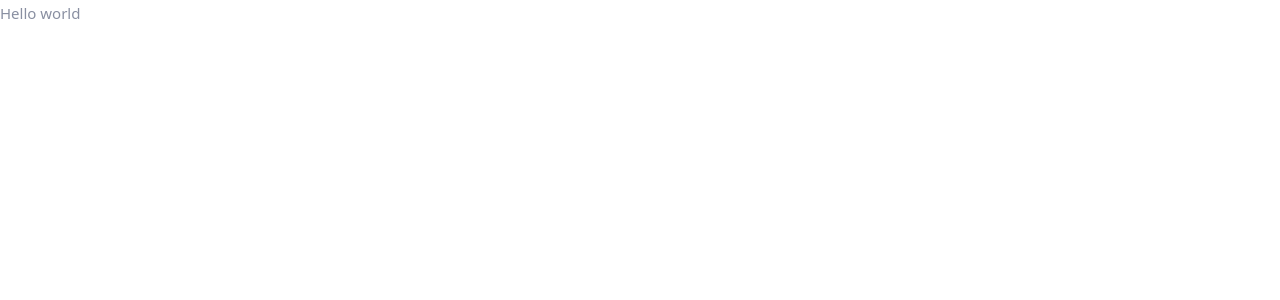
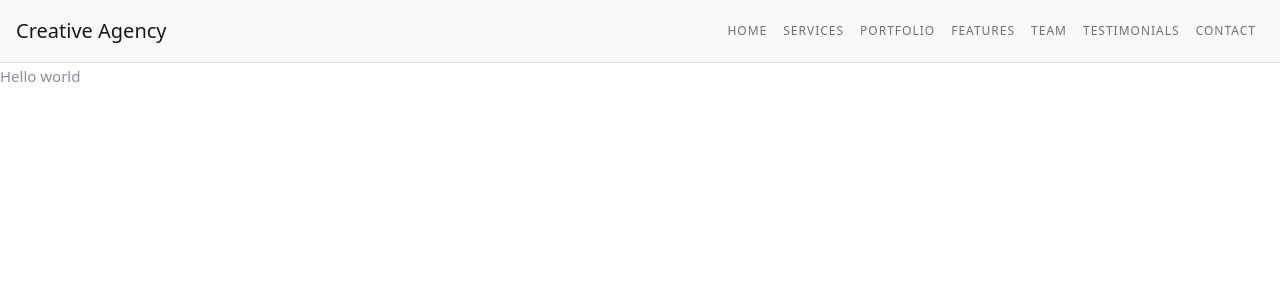
Before and after one commit to rezakelidari/creative-agecy, a React (Create React App) app: page / in a window 1280 px wide. Shown: the top 300 px of the page. Built offline with nearby package versions, Linux system fonts and the light colour scheme.

Commit message:
Making navbar

```diff
--- a/public/index.html
+++ b/public/index.html
@@ -7,7 +7,7 @@
     <meta name="theme-color" content="#000000" />
     <title>Creative Agency</title>
   </head>
-  <body>
+  <body data-bs-spy="scroll" data-bs-target=".navbar">
     <noscript>You need to enable JavaScript to run this app.</noscript>
     <div id="root"></div>
   </body>
--- a/src/App.js
+++ b/src/App.js
@@ -1,5 +1,11 @@
 import React from "react";
+import TopNavbar from "./components/TopNavbar";
 
 export default function App() {
-  return <div>Hello world</div>;
+  return (
+    <>
+      <TopNavbar />
+      <div>Hello world</div>
+    </>
+  );
 }
--- /dev/null
+++ b/src/components/TopNavbar/TopNavbar.scss
@@ -0,0 +1,13 @@
+.navbar {
+  border-bottom: 1px solid rgba(0, 0, 0, 0.1);
+
+  & .nav-link {
+    text-transform: uppercase;
+    letter-spacing: 1px;
+    font-size: 12px;
+
+    &.active {
+      color: #e93881 !important;
+    }
+  }
+}
--- /dev/null
+++ b/src/components/TopNavbar/index.jsx
@@ -0,0 +1,24 @@
+import React from "react";
+import "./TopNavbar.scss";
+
+import { Nav, Navbar } from "react-bootstrap";
+
+export default function TopNavbar() {
+  return (
+    <Navbar bg="light" expand="md" className="px-3">
+      <Navbar.Brand href="#">Creative Agency</Navbar.Brand>
+      <Navbar.Toggle />
+      <Navbar.Collapse>
+        <Nav className="ms-auto">
+          <Nav.Link href="#home">Home</Nav.Link>
+          <Nav.Link href="#services">Services</Nav.Link>
+          <Nav.Link href="#portfolio">Portfolio</Nav.Link>
+          <Nav.Link href="#features">Features</Nav.Link>
+          <Nav.Link href="#team">Team</Nav.Link>
+          <Nav.Link href="#testimonials">Testimonials</Nav.Link>
+          <Nav.Link href="#contact">Contact</Nav.Link>
+        </Nav>
+      </Navbar.Collapse>
+    </Navbar>
+  );
+}
```
